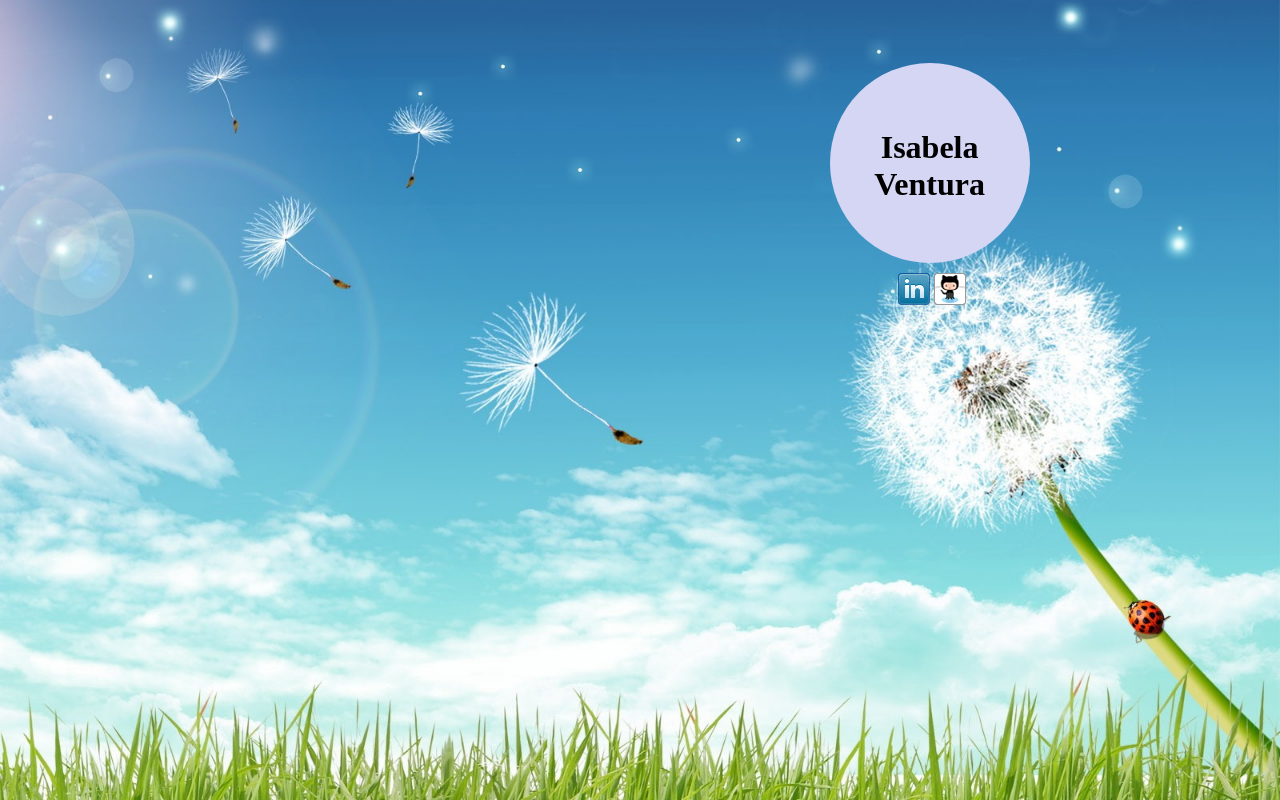
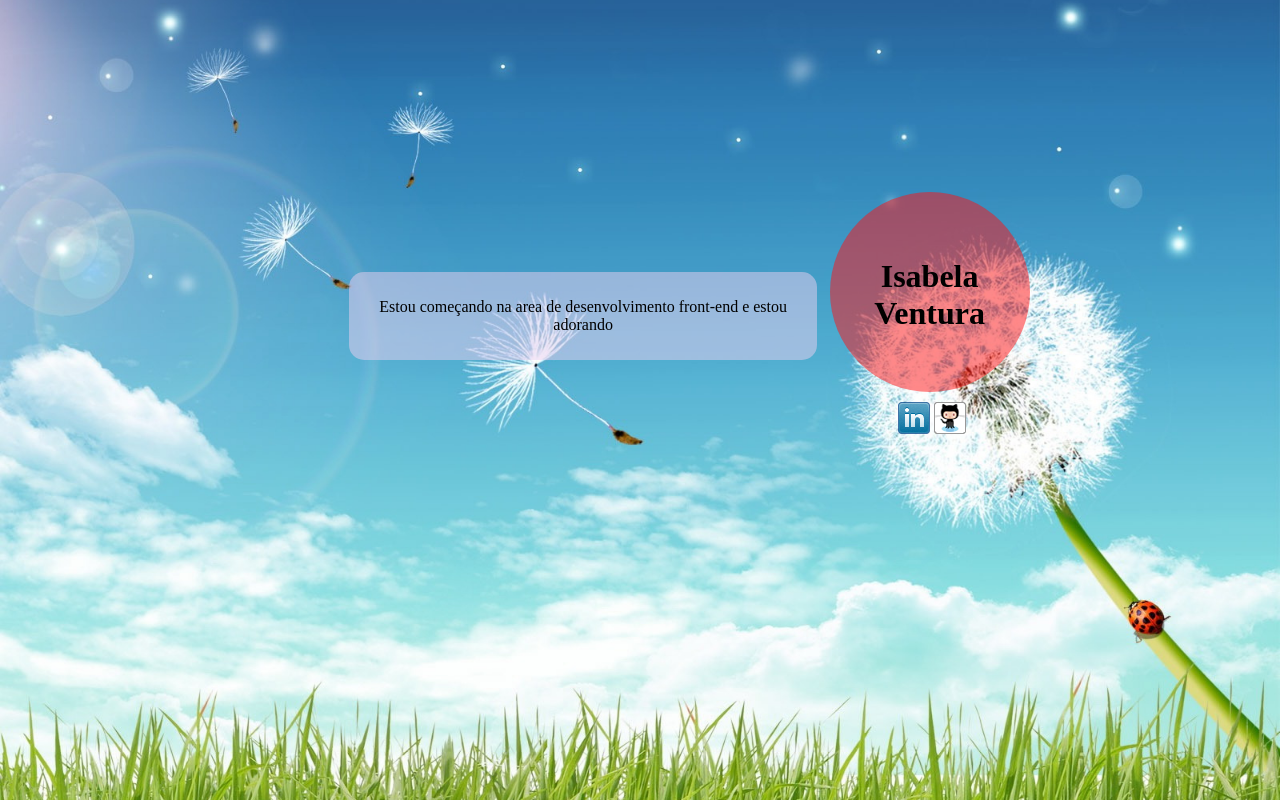
Before and after one commit to IsabelaVentura/isabela-template, a plain HTML site: page isabela-site.html in a window 1280 px wide. Drawn offline with Linux system fonts and the light colour scheme.

Commit message:
adicionando a div sobre

```diff
--- a/isabela-site.html
+++ b/isabela-site.html
@@ -12,12 +12,15 @@
     <div class="redes">
       <ul>
         <li>
-          <a href="http://br.linkedin.com/pub/isabela-ventura/7b/bb3/965"><img src="images/linkedin.jpeg" alt="Li"/></a>
+          <a href="http://br.linkedin.com/pub/isabela-ventura/7b/bb3/965"><img src="images/linkedin.jpeg" alt="Linkedin"/></a>
         </li>
         <li>
           <a href="https://github.com/IsabelaVentura"><img src="images/github.jpeg" alt="Github"/></a>
         </li>
       </ul>
     </div>
+    <div class="sobre">
+      <p>Estou começando na area de desenvolvimento front-end e estou adorando</p>
+    </div>
   </body>
 </html>
--- a/style.css
+++ b/style.css
@@ -5,6 +5,7 @@ body{
 	-moz-background-size: cover;
 	-ms-background-size: cover;
 	-o-background-size: cover;
+	margin-top: 15%;
 }
 
 h1{
@@ -28,7 +29,7 @@ li {
 }
 
 .logo {
-	background-color: #d5d5f4;
+	background-color: rgba(255, 19, 21, 0.5);
 	width: 200px;
 	height: 200px;
 	border-radius: 50%;
@@ -41,6 +42,7 @@ li {
 }
 
 .logo:hover {
+	transform:rotate(360deg);
 	-webkit-transform:rotate(360deg);
 	-moz-transform:rotate(360deg);
 	-o-transform:rotate(360deg);
@@ -51,3 +53,17 @@ li {
 	margin-top: 10px;
 	height: 31px;
 }
+
+.sobre {
+	background-color: rgba(236, 207, 239, 0.5);
+	text-align: center;
+	margin-top: -161px;
+	border-radius: 15px;
+	padding-bottom: 10px;
+	padding-top: 10px;
+	padding-left: 10px;
+	padding-right: 10px;
+	float: left;
+	margin-right: 36%;
+	margin-left: 27%;
+}
```
